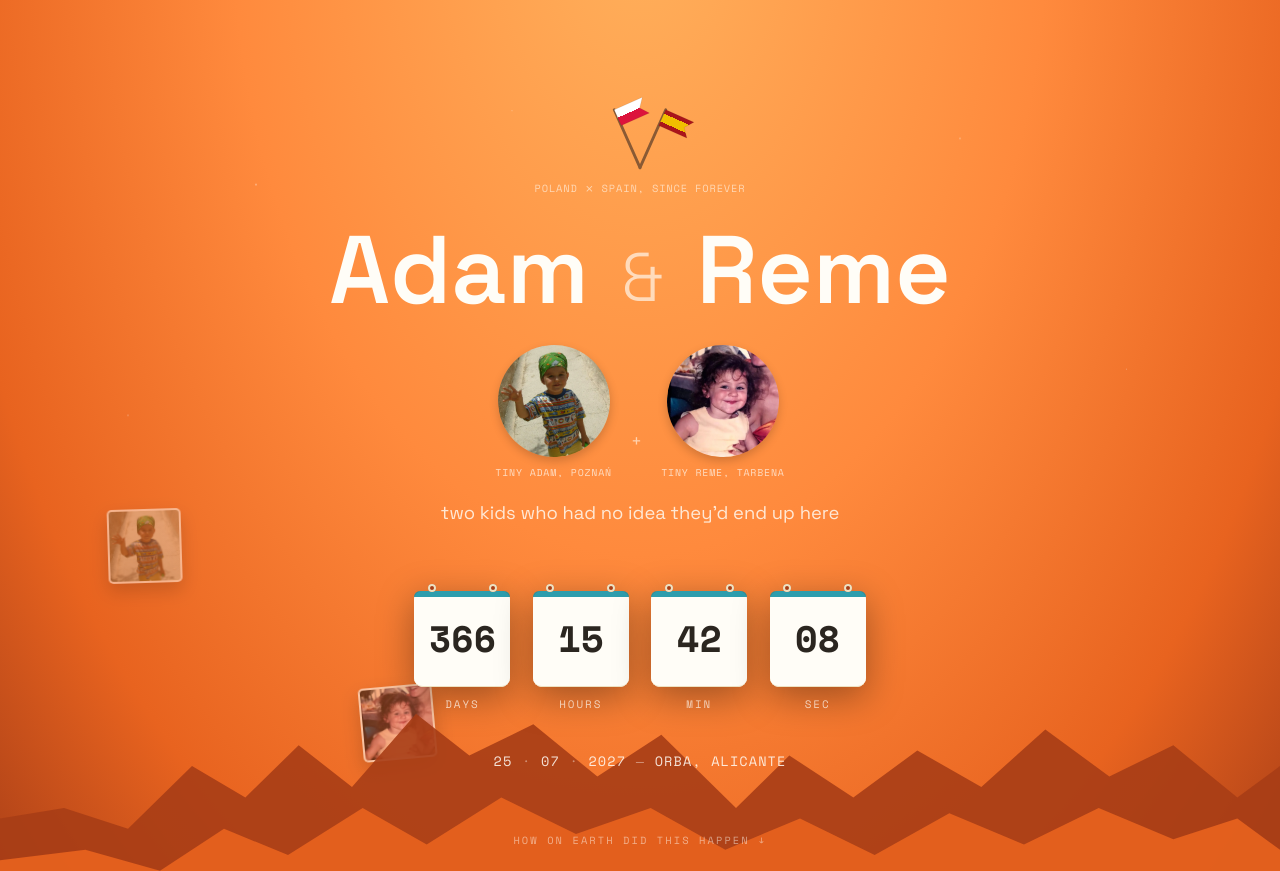
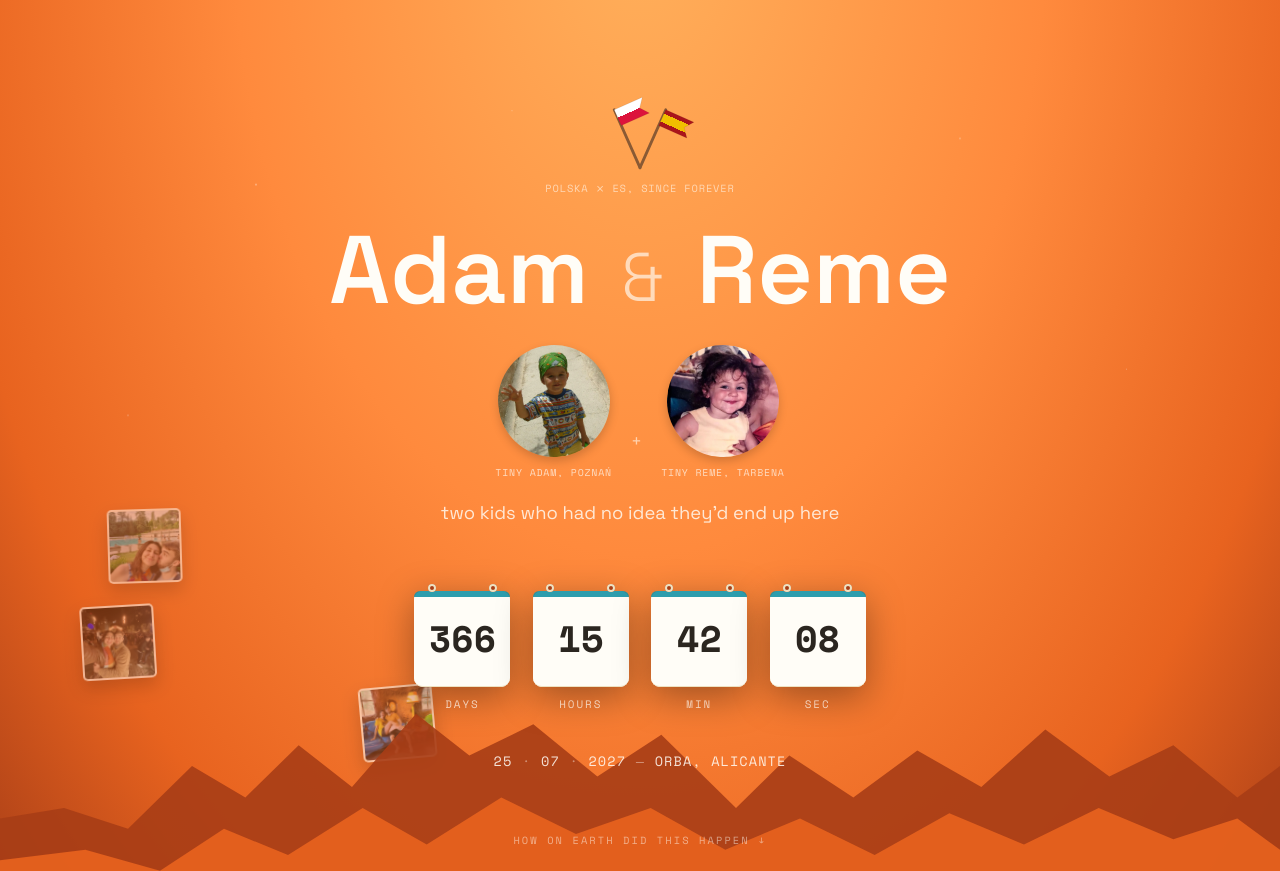
Before and after one commit to DTS1234/adam-reme, a website: page countdown.html in a window 1280 px wide. Shown: the top 871 px of the page. Drawn offline with nearby package versions, Linux system fonts and the light colour scheme.

Commit message:
Hero floaters draw from the whole photo library and cycle over time

```diff
--- a/countdown.html
+++ b/countdown.html
@@ -399,6 +399,10 @@
   <div class="flying-page p4"><img data-hero-floater alt=""></div>
   <div class="flying-page p5"><img data-hero-floater alt=""></div>
   <div class="flying-page p6"><img data-hero-floater alt=""></div>
+  <div class="flying-page s1"><img data-hero-floater alt=""></div>
+  <div class="flying-page s2"><img data-hero-floater alt=""></div>
+  <div class="flying-page s3"><img data-hero-floater alt=""></div>
+  <div class="flying-page s4"><img data-hero-floater alt=""></div>
 
   <div class="crossed-flags">
     <svg viewBox="0 0 100 80" overflow="visible">
@@ -428,7 +432,7 @@
       </g>
     </svg>
   </div>
-  <p class="flag-caption mono">Poland ⨯ Spain, since forever</p>
+  <p class="flag-caption mono">Polska ⨯ Es, since forever</p>
 
   <h1>Adam <span class="amp">&amp;</span> Reme</h1>
 
@@ -527,9 +531,22 @@
 <script>
 (function(){
   var P = window.__PHOTOS__ || { hero:[], kids:{}, gallery:[] };
+  // Floater pool = the whole library (gallery + childhood), shuffled.
+  var pool = (P.gallery || []).map(function(p){ return p.src; }).concat(P.hero || []);
+  for (var i = pool.length - 1; i > 0; i--) {
+    var j = Math.floor(Math.random() * (i + 1));
+    var tmp = pool[i]; pool[i] = pool[j]; pool[j] = tmp;
+  }
   var floaters = document.querySelectorAll('.hero .flying-page img[data-hero-floater]');
-  if (P.hero && P.hero.length) {
-    floaters.forEach(function(img, i){ img.src = P.hero[i % P.hero.length]; });
+  if (pool.length) {
+    var next = 0;
+    floaters.forEach(function(img){
+      img.src = pool[next++ % pool.length];
+      // each time this photo finishes a drift cycle, swap in the next one,
+      // so the whole library floats by over time
+      var host = img.closest('.flying-page');
+      if (host) host.addEventListener('animationiteration', function(){ img.src = pool[next++ % pool.length]; });
+    });
   } else {
     document.querySelectorAll('.hero .flying-page').forEach(function(el){ el.style.display = 'none'; });
   }
```
